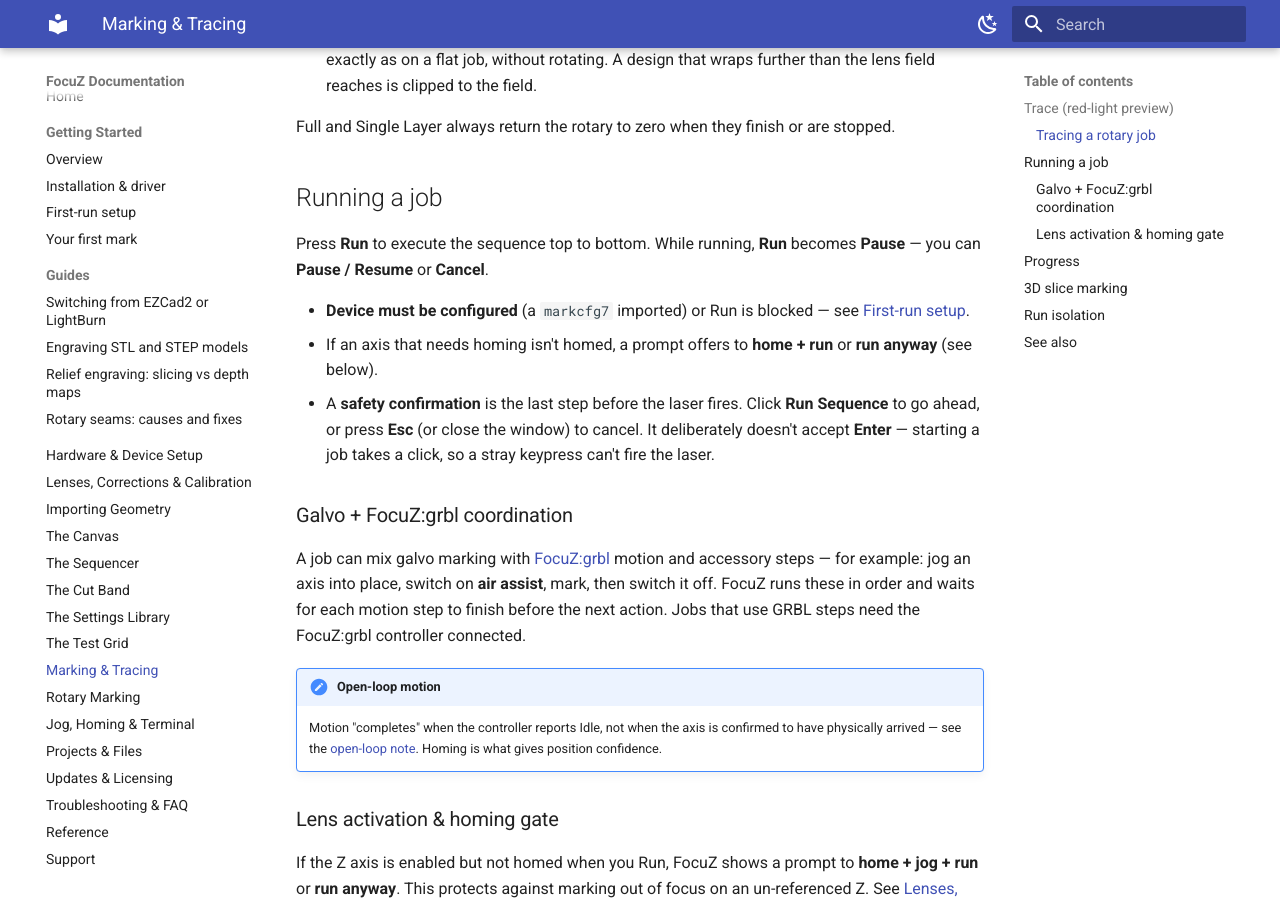
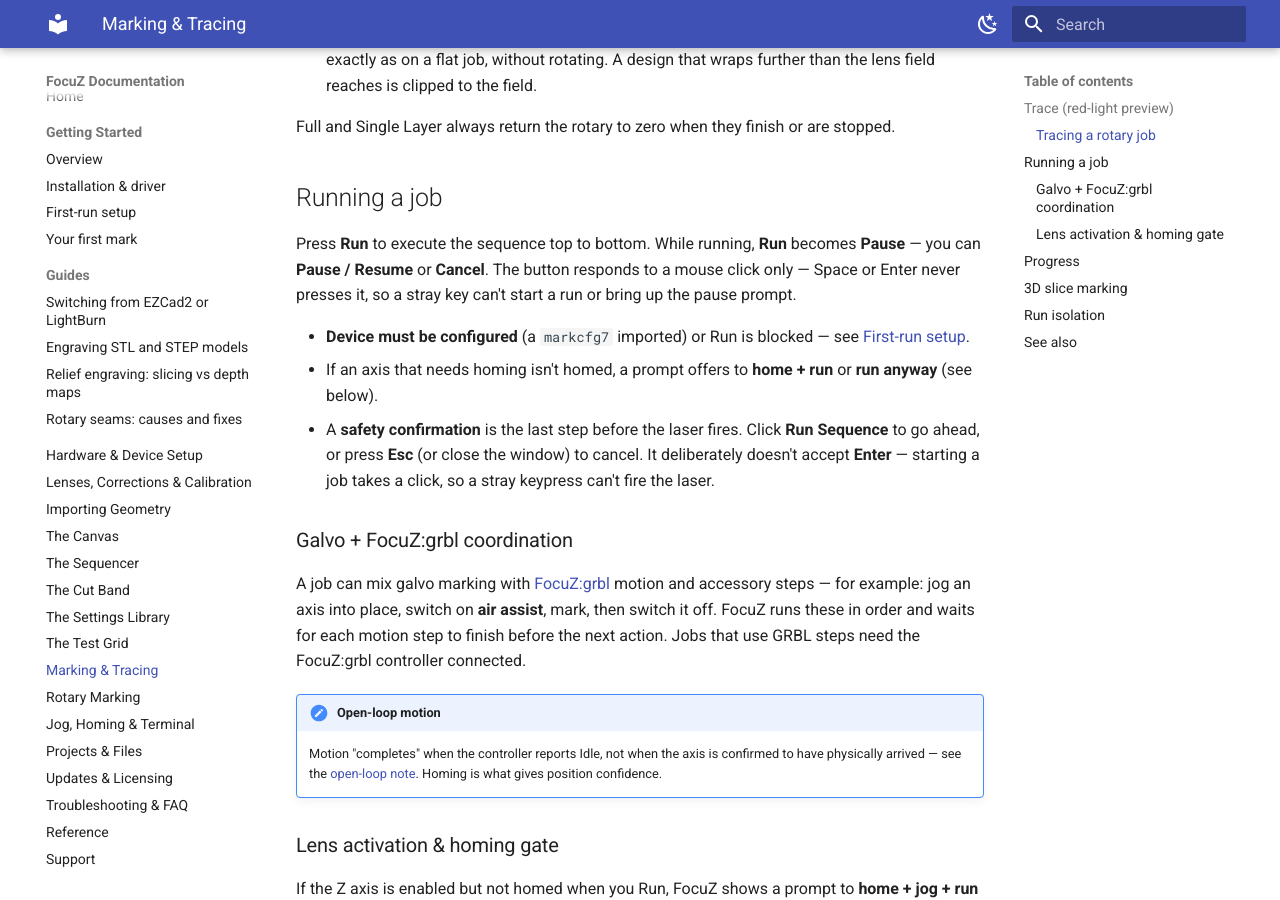
Before and after one commit to Lokahi-Shop/focuz-docs, an MkDocs documentation site: the page built from docs/marking-tracing.md, in a window 1280 px wide and 900 px high, scrolled down 1192 px. Built offline with MkDocs 1.6.1 and Material for MkDocs 9.7.7, drawn with Linux system fonts in a browser that asks for light colours.

Commit message:
Marking: the Run / Pause button answers to clicks only
Co-Authored-By: Claude Opus 5.5 <noreply@anthropic.com>

```diff
--- a/docs/marking-tracing.md
+++ b/docs/marking-tracing.md
@@ -44,7 +44,8 @@ Full and Single Layer always return the rotary to zero when they finish or are s
 ## Running a job
 
 Press **Run** to execute the sequence top to bottom. While running, **Run** becomes **Pause** — you can
-**Pause / Resume** or **Cancel**.
+**Pause / Resume** or **Cancel**. The button responds to a mouse click only — Space or Enter never presses it,
+so a stray key can't start a run or bring up the pause prompt.
 
 - **Device must be configured** (a `markcfg7` imported) or Run is blocked — see
   [First-run setup](getting-started/first-run.md).
```
